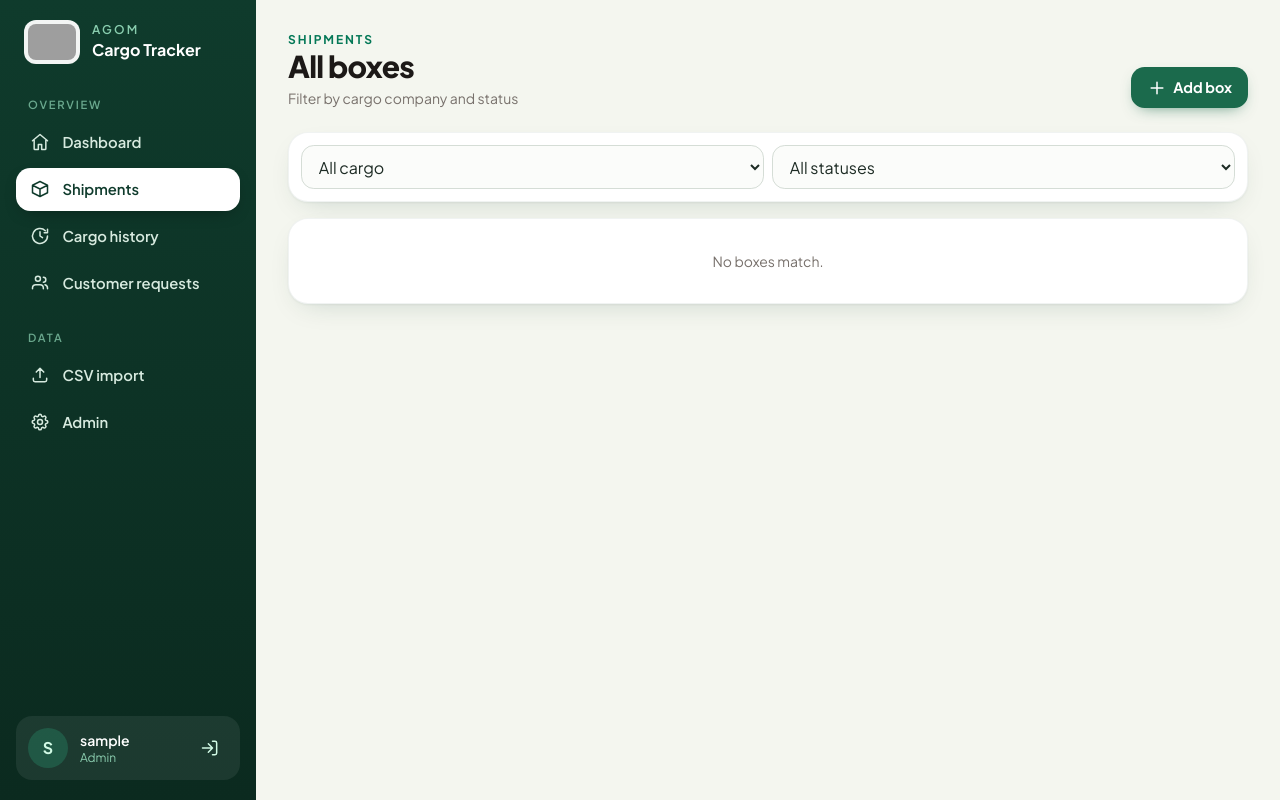
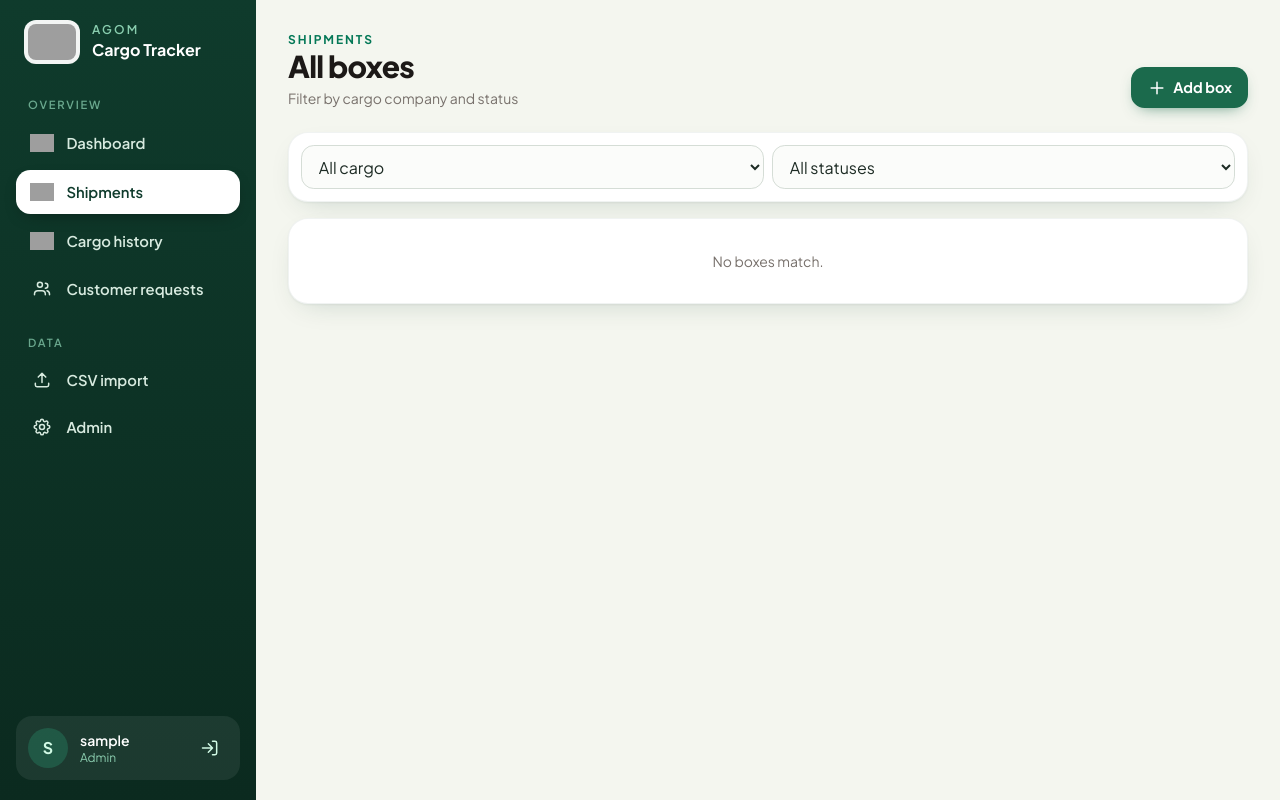
Before and after one commit to IanMone8/AGOM-cargo-tracker, a Django app: page /boxes/ in a window 1280 px wide. Run offline with Django 5.2, Linux system fonts and the light colour scheme; the visitor is signed in with stand-in values (Sample User, id 1); data that the repository does not hold is empty; some libraries are stand-ins or nearby versions; grey boxes are pictures that could not be loaded.

Commit message:
Use PNG icons for Dashboard, Shipments and Cargo history in the sidebar
- Sidebar loads static/img/icons/house.png, flying-box.png and calendar.png
  (24px, object-contain); falls back to the previous line icon if a file
  is missing
- Remaining line icons get matching 24px spacing so labels stay aligned
- Test for the sidebar icons and fallback

Co-Authored-By: Claude Opus 5.5 <noreply@anthropic.com>
Claude-Session: https://claude.ai/code/session_01GQNPTixbrN99otJduiKCiP

```diff
--- a/static/css/agom.css
+++ b/static/css/agom.css
@@ -26,6 +26,7 @@ body { background: var(--sand); color: var(--ink); font-family: "Plus Jakarta Sa
 .sidebar-link:hover { background: rgba(255, 255, 255, .07); color: #fff; }
 .sidebar-link.active { background: #fff; color: var(--fairway-900); box-shadow: 0 6px 18px -8px rgba(0, 0, 0, .45); }
 .sidebar-link svg { width: 1.25rem; height: 1.25rem; flex: none; }
+.sidebar-link > svg { margin: 0 2px; } /* line icons take the same 24px as the PNG nav icons */
 
 .field {
   width: 100%; border-radius: .8rem; border: 1px solid #d5ddd6; background: #fbfcfa;
--- a/templates/base.html
+++ b/templates/base.html
@@ -28,9 +28,9 @@
 
     <nav class="mt-8 flex-1 space-y-1">
       <p class="px-3 pb-1 text-[0.7rem] font-semibold uppercase tracking-[0.16em] text-emerald-200/60">Overview</p>
-      <a href="{% url 'dashboard' %}" class="sidebar-link {% if name == 'dashboard' %}active{% endif %}">{% icon "home" %} Dashboard</a>
-      <a href="{% url 'box_list' %}" class="sidebar-link {% if name == 'box_list' or name == 'box_detail' or name == 'box_edit' or name == 'box_create' %}active{% endif %}">{% icon "box" %} Shipments</a>
-      <a href="{% url 'cargo_history' %}" class="sidebar-link {% if name == 'cargo_history' %}active{% endif %}">{% icon "history" %} Cargo history</a>
+      <a href="{% url 'dashboard' %}" class="sidebar-link {% if name == 'dashboard' %}active{% endif %}">{% include "tracker/_nav_icon.html" with file="house.png" fallback="home" %} Dashboard</a>
+      <a href="{% url 'box_list' %}" class="sidebar-link {% if name == 'box_list' or name == 'box_detail' or name == 'box_edit' or name == 'box_create' %}active{% endif %}">{% include "tracker/_nav_icon.html" with file="flying-box.png" fallback="box" %} Shipments</a>
+      <a href="{% url 'cargo_history' %}" class="sidebar-link {% if name == 'cargo_history' %}active{% endif %}">{% include "tracker/_nav_icon.html" with file="calendar.png" fallback="history" %} Cargo history</a>
       {% if can_use_requests %}
       <a href="{% url 'request_list' %}" class="sidebar-link {% if 'request' in name %}active{% endif %}">{% icon "users" %} Customer requests</a>
       {% endif %}
--- /dev/null
+++ b/templates/tracker/_nav_icon.html
@@ -0,0 +1 @@
+{% load tracker_tags %}<span class="relative grid h-6 w-6 shrink-0 place-items-center"><img src="{% static_v 'img/icons/'|add:file %}" alt="" width="24" height="24" class="h-6 w-6 object-contain" onerror="this.nextElementSibling.hidden=false;this.remove()"><span hidden>{% icon fallback %}</span></span>
```
Also changed, not shown: tracker/tests.py (+14 -0 lines), static/img/README.md.
